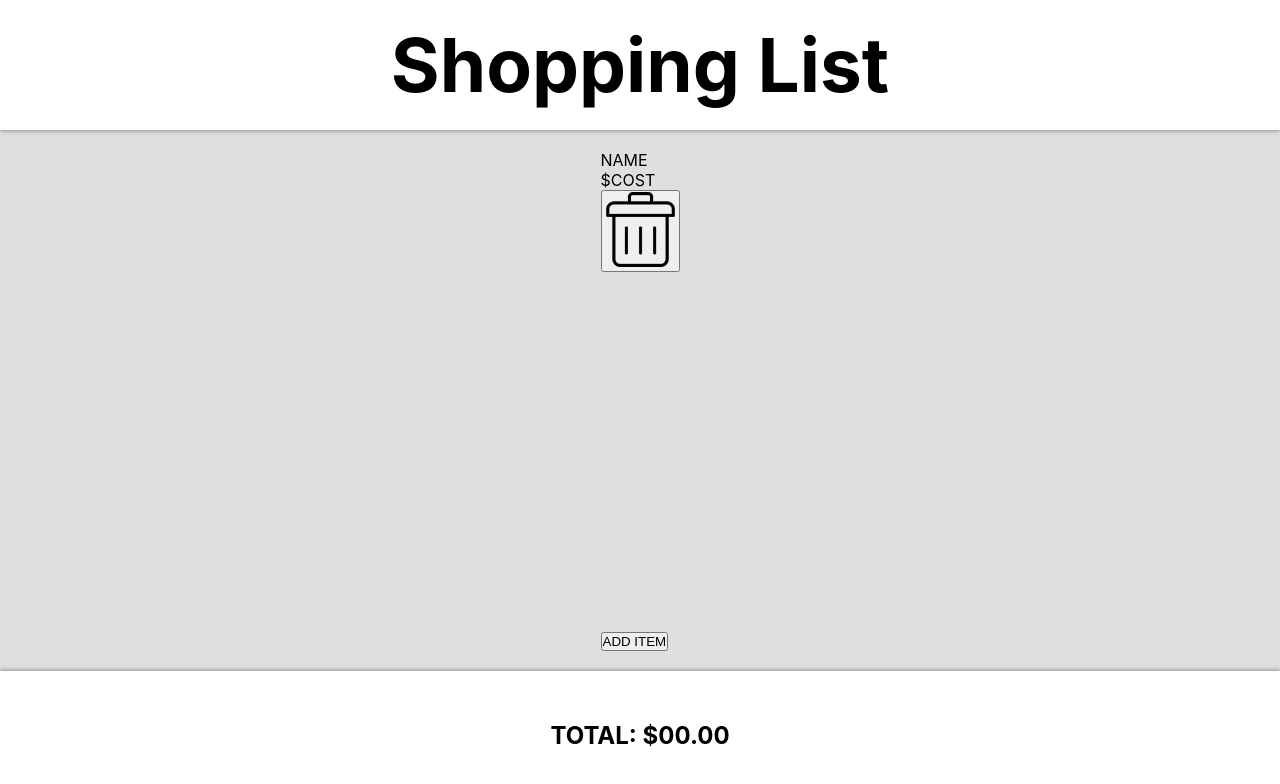
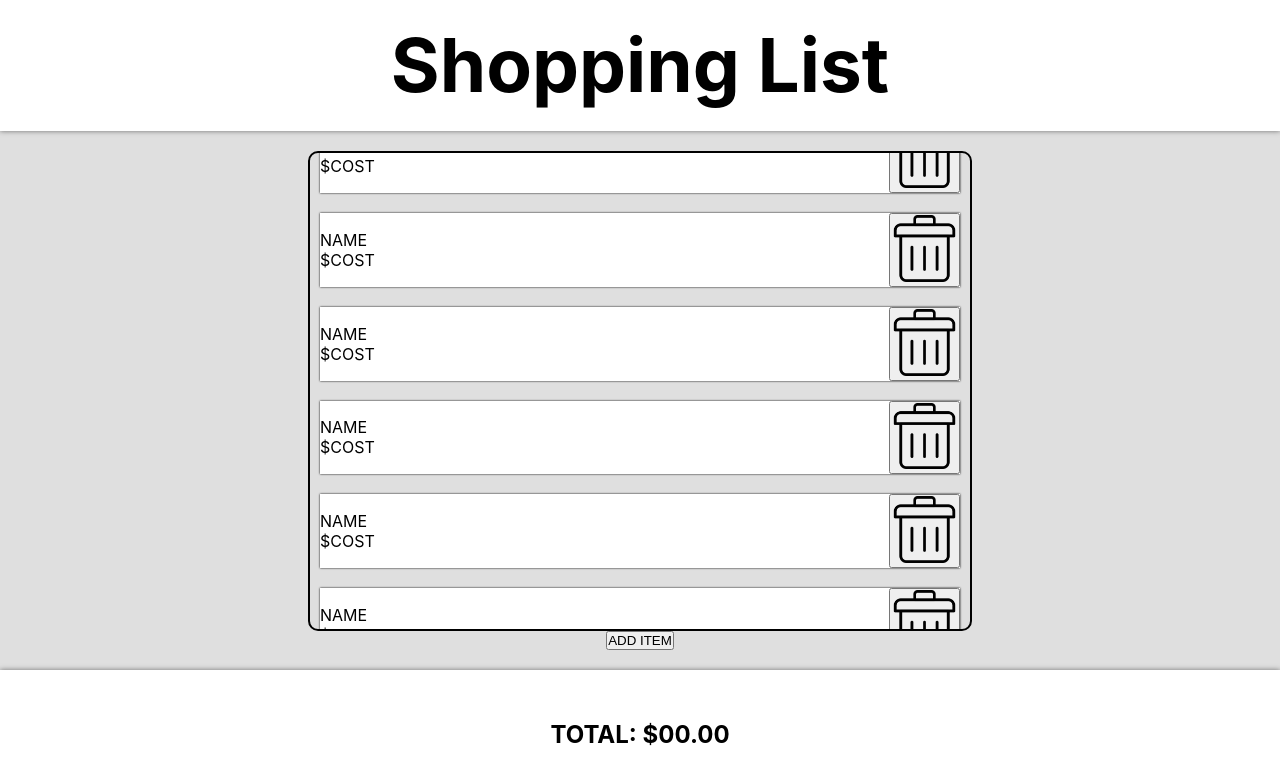
Before and after one commit to SkylerRiggle/onboard, a Next.js app in the folder client/: page / in a window 1280 px wide. Shown: the top 784 px of the page. Built offline with nearby package versions, Linux system fonts and the light colour scheme.

Commit message:
Item Card

```diff
--- a/client/pages/index.tsx
+++ b/client/pages/index.tsx
@@ -11,9 +11,29 @@ const Home: NextPage = () => {
       <nav>
         <ul>
           <ListItem></ListItem>
+          <ListItem></ListItem>
+          <ListItem></ListItem>
+          <ListItem></ListItem>
+          <ListItem></ListItem>
+          <ListItem></ListItem>
+          <ListItem></ListItem>
+          <ListItem></ListItem>
+          <ListItem></ListItem>
+          <ListItem></ListItem>
+          <ListItem></ListItem>
+          <ListItem></ListItem>
+          <ListItem></ListItem>
+          <ListItem></ListItem>
+          <ListItem></ListItem>
+          <ListItem></ListItem>
+          <ListItem></ListItem>
+          <ListItem></ListItem>
+          <ListItem></ListItem>
+          <ListItem></ListItem>
         </ul>
+      </nav>
 
-        <Popup trigger={<button>ADD ITEM</button>} position='top center'>
+      <Popup trigger={<button>ADD ITEM</button>} position='top center'>
           <div className='popup'>
             <p>Input Item Information:</p>
 
@@ -30,7 +50,6 @@ const Home: NextPage = () => {
             <button onClick={(e) => console.log("ADD")}>ADD</button>
           </div>
         </Popup>
-      </nav>
 
       <div className='footer'>
         <h2>TOTAL: $</h2>
@@ -42,10 +61,10 @@ const Home: NextPage = () => {
 
 const ListItem: NextPage = () => {
   return (
-    <div>
-      <div>
-        <p>NAME</p>
-        <p>$COST</p>
+    <div className='item'>
+      <div style={{display:'flex', flexDirection:'column', width:'50vw', justifyContent:'center'}}>
+        <p className='name'>NAME</p>
+        <p className='cost'>$COST</p>
       </div>
 
       <button onClick={(e) => console.log("DELETE")}>
--- a/client/styles/globals.css
+++ b/client/styles/globals.css
@@ -17,6 +17,14 @@ nav ul {
 
   overflow: hidden;
   overflow-y: scroll;
+
+  display: flex;
+  flex-direction: column;
+  justify-content: center;
+  align-items: center;
+
+  border: 2px solid black;
+  border-radius: 10px;
 }
 
 li {
@@ -71,3 +79,13 @@ h1 {
   justify-content: center;
   align-items: center;
 }
+
+.item {
+  background-color: white;
+  box-shadow: 0 0 2px 0 black;
+
+  width: 50vw;
+  margin: 10px;
+
+  display: flex;
+}
```
